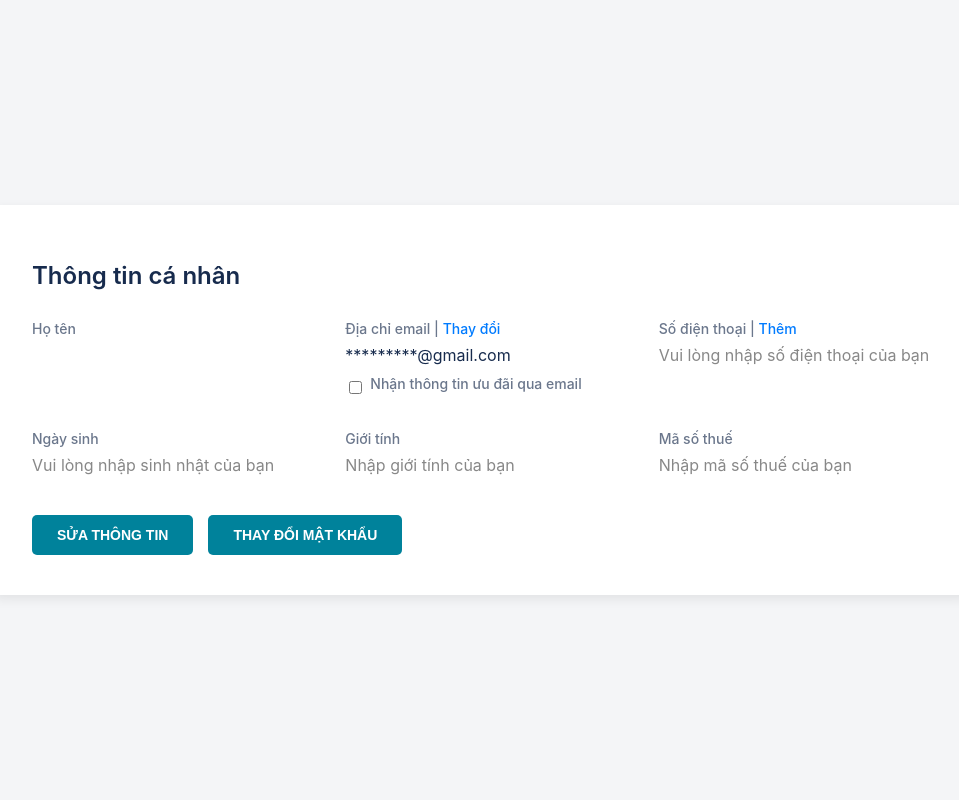
After one commit to sharkpre67/Web_lazada, a PHP site: page /profile.php in a window 1280 px wide. The commit adds this page. Shown: the whole page, without its empty margins (158-1117 px from the left). Run offline with PHP 8.4, Linux system fonts and the light colour scheme; data that the repository does not hold is empty.

Commit message:
add profile

```diff
--- a/index.php
+++ b/index.php
@@ -1,4 +1,8 @@
 <?php
+//ini_set('session.use_trans_sid', 1);
+
+// Không bắt buộc phải sử dụng cookie
+//ini_set('session.use_only_cookies', 0);
 // Bắt đầu session ở đầu file
 session_start();
 ?>
@@ -66,7 +70,7 @@ session_start();
                 <p><strong>Xin chào,</strong></p>
                 <p class="display-name"><?php echo htmlspecialchars($_SESSION['name']); ?></p>
                 <p>Chào mừng bạn đã quay trở lại!</p>
-                <a href="#" class="my-account-btn">Quản lý tài khoản</a>
+                <a href="profile.php" class="my-account-btn">Quản lý tài khoản</a>
             </aside>
             <?php endif; ?>
         </div>
--- a/login.php
+++ b/login.php
@@ -17,8 +17,8 @@ if ($_SERVER["REQUEST_METHOD"] == "POST") {
     if ($result->num_rows == 1) {
         $user = $result->fetch_assoc();
         if (password_verify($password, $user['password'])) {
-            session_start();
-			session_regenerate_id(true);
+           // session_start();
+			//session_regenerate_id(true);
             $_SESSION['username'] = $username;
             $_SESSION['name'] = $user['name'];
             header("location: index.php");
--- /dev/null
+++ b/profile.php
@@ -0,0 +1,195 @@
+<?php
+// Cho phép truyền SID qua URL
+//ini_set('session.use_trans_sid', 1);
+
+// Không bắt buộc phải sử dụng cookie
+//ini_set('session.use_only_cookies', 0);
+
+session_start();
+// Giả lập việc lấy dữ liệu người dùng từ cơ sở dữ liệu.
+// Trong thực tế, bạn sẽ truy vấn CSDL để lấy tên người dùng đã đăng nhập.
+if (isset($_SESSION["name"]))
+    $ho_ten_nguoi_dung = $_SESSION["name"];
+
+// Một email ví dụ để hiển thị dạng che một phần
+$email_vi_du = "*********@gmail.com";
+
+// Hàm để che một phần email
+function che_email($email) {
+    if (filter_var($email, FILTER_VALIDATE_EMAIL)) {
+        list($user, $domain) = explode('@', $email);
+        $user_len = strlen($user);
+        // Che ký tự ở giữa, chỉ hiện 2 ký tự đầu và 1 ký tự cuối
+        $masked_user = substr($user, 0, 2) . str_repeat('*', $user_len - 3) . substr($user, -1);
+        return $masked_user . '@' . $domain;
+    }
+    return $email;
+}
+
+$email_da_che = che_email($email_vi_du);
+
+?>
+<!DOCTYPE html>
+<html lang="vi">
+<head>
+    <meta charset="UTF-8">
+    <meta name="viewport" content="width=device-width, initial-scale=1.0">
+    <title>Thông tin cá nhân</title>
+    <style>
+        /* --- General Styling --- */
+        body {
+            font-family: -apple-system, BlinkMacSystemFont, "Segoe UI", Roboto, "Helvetica Neue", Arial, sans-serif;
+            background-color: #f4f5f7;
+            color: #333;
+            display: flex;
+            justify-content: center;
+            align-items: center;
+            height: 100vh;
+            margin: 0;
+        }
+
+        /* --- Container --- */
+        .container {
+            background-color: #ffffff;
+            padding: 40px;
+            border-radius: 8px;
+            box-shadow: 0 4px 12px rgba(0, 0, 0, 0.08);
+            width: 100%;
+            max-width: 900px;
+        }
+
+        h1 {
+            font-size: 24px;
+            margin-bottom: 30px;
+            font-weight: 600;
+            color: #172b4d;
+        }
+
+        /* --- Profile Grid --- */
+        .profile-grid {
+            display: grid;
+            grid-template-columns: repeat(3, 1fr); /* 3 cột bằng nhau */
+            gap: 30px 40px; /* Khoảng cách giữa các hàng và cột */
+            margin-bottom: 40px;
+        }
+
+        .field {
+            display: flex;
+            flex-direction: column;
+        }
+
+        .field label {
+            font-size: 14px;
+            color: #6b778c;
+            margin-bottom: 8px;
+            font-weight: 500;
+        }
+
+        .field .value, .field .placeholder {
+            font-size: 16px;
+            color: #172b4d;
+            font-weight: 400;
+        }
+
+        .field .placeholder {
+            color: #888; /* Màu cho chữ giữ chỗ */
+        }
+
+        .field a {
+            color: #007bff;
+            text-decoration: none;
+            font-weight: 500;
+        }
+
+        .field a:hover {
+            text-decoration: underline;
+        }
+
+        /* --- Actions --- */
+        .actions {
+            display: flex;
+            gap: 15px; /* Khoảng cách giữa 2 nút */
+            margin-top: 20px;
+        }
+
+        .btn {
+            padding: 12px 25px;
+            font-size: 14px;
+            font-weight: 600;
+            border-radius: 5px;
+            border: none;
+            cursor: pointer;
+            text-transform: uppercase;
+            color: #ffffff;
+            background-color: #00829B; /* Màu xanh mòng két */
+            transition: background-color 0.2s ease;
+        }
+
+        .btn:hover {
+            background-color: #00697d; /* Màu đậm hơn khi hover */
+        }
+
+        /* --- Checkbox --- */
+        .email-prefs {
+            margin-top: 10px;
+            display: flex;
+            align-items: center;
+            font-size: 14px;
+        }
+
+        .email-prefs input[type="checkbox"] {
+            margin-right: 8px;
+        }
+
+    </style>
+</head>
+<body>
+
+<div class="container">
+    <h1>Thông tin cá nhân</h1>
+
+    <div class="profile-grid">
+        <div class="field">
+            <label>Họ tên</label>
+            <div class="value"><?php echo htmlspecialchars($ho_ten_nguoi_dung); ?></div>
+        </div>
+
+        <div class="field">
+            <label>Địa chỉ email | <a href="#">Thay đổi</a></label>
+            <div class="value"><?php echo htmlspecialchars($email_da_che); ?></div>
+            <div class="email-prefs">
+                <input type="checkbox" id="promo-email">
+                <label for="promo-email">Nhận thông tin ưu đãi qua email</label>
+            </div>
+        </div>
+
+        <div class="field">
+            <label>Số điện thoại | <a href="#">Thêm</a></label>
+            <div class="placeholder">Vui lòng nhập số điện thoại của bạn</div>
+        </div>
+
+        <div class="field">
+            <label>Ngày sinh</label>
+            <div class="placeholder">Vui lòng nhập sinh nhật của bạn</div>
+        </div>
+
+        <div class="field">
+            <label>Giới tính</label>
+            <div class="placeholder">Nhập giới tính của bạn</div>
+        </div>
+
+        <div class="field">
+            <label>Mã số thuế</label>
+            <div class="placeholder">Nhập mã số thuế của bạn</div>
+        </div>
+    </div>
+
+    <div class="actions">
+        <button class="btn">Sửa thông tin</button>
+        <button class="btn">Thay đổi mật khẩu</button>
+    </div>
+
+</div>
+
+</body>
+</html>
```
